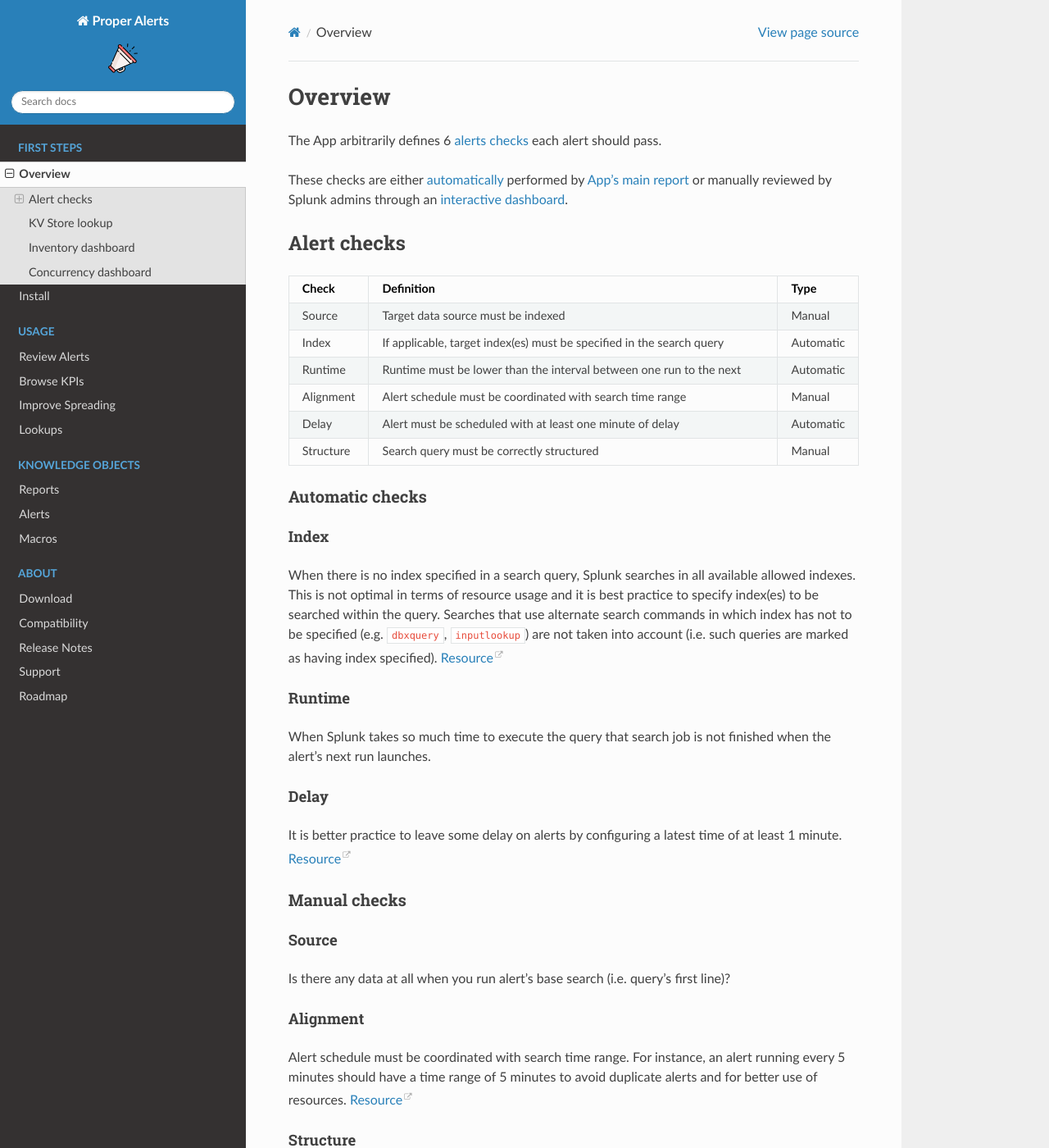
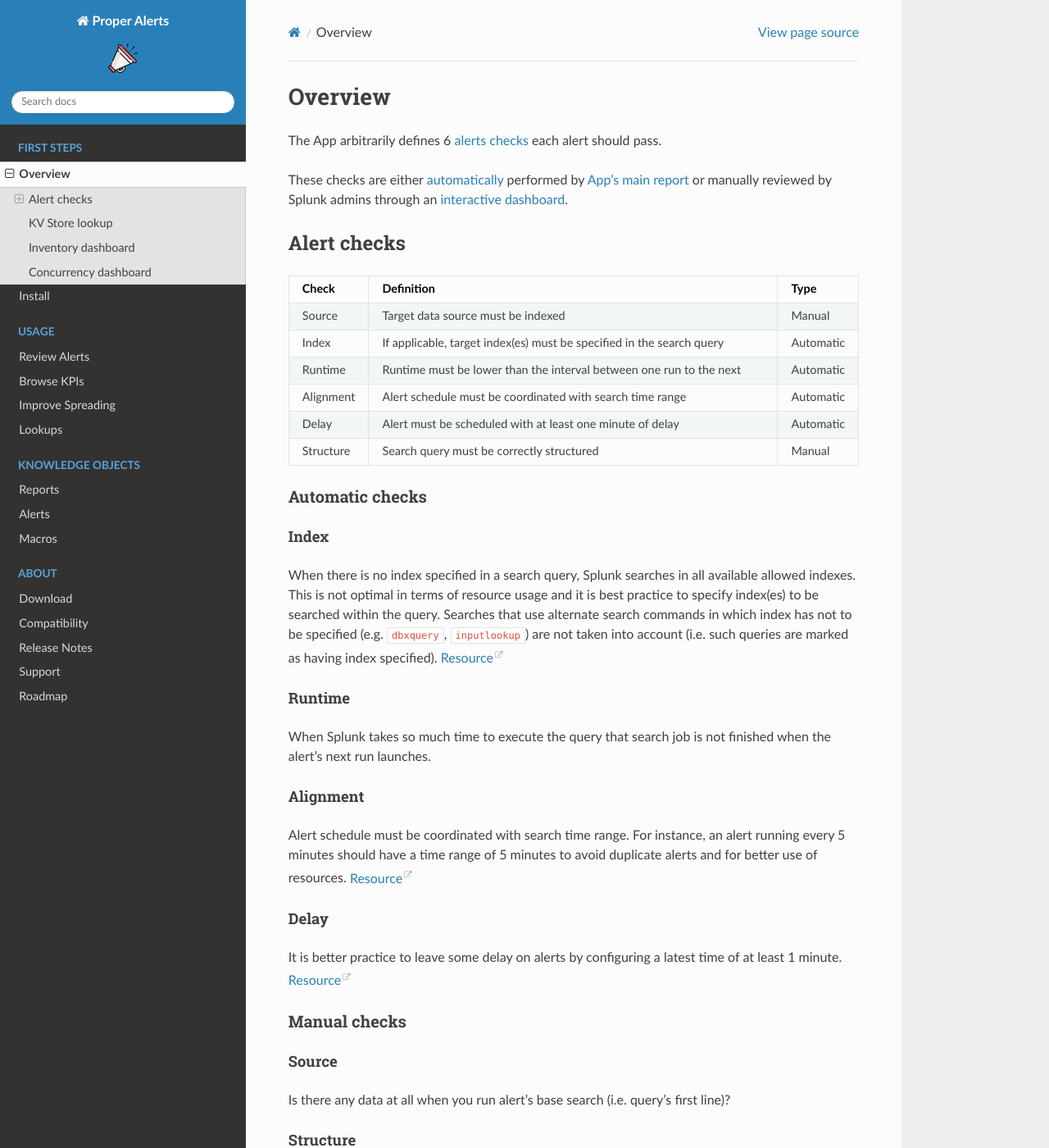
Before and after one commit to a-l-h/splunk-app-proper-alerts, a Sphinx documentation site: the page built from doc/overview.rst, in a window 1280 px wide and 1400 px high. Shown: the whole window at 82% size. Built offline with Sphinx 7.4.7 and the Read the Docs theme 2.0.0, drawn with Linux system fonts in a browser that asks for light colours.

Commit message:
Update overview.rst

```diff
--- a/doc/overview.rst
+++ b/doc/overview.rst
@@ -26,7 +26,7 @@ Alert checks
      - Automatic
    * - Alignment
      - Alert schedule must be coordinated with search time range
-     - Manual
+     - Automatic
    * - Delay
      - Alert must be scheduled with at least one minute of delay
      - Automatic
@@ -48,6 +48,12 @@ Runtime
 
 When Splunk takes so much time to execute the query that search job is not finished when the alert's next run launches.
 
+Alignment
+*********
+
+Alert schedule must be coordinated with search time range.
+For instance, an alert running every 5 minutes should have a time range of 5 minutes to avoid duplicate alerts and for better use of resources. `Resource <https://docs.splunk.com/Documentation/Splunk/latest/Alert/AlertSchedulingBestPractices#Coordinate_an_alert_schedule_and_search_time_range>`_
+
 Delay
 *****
 
@@ -61,12 +67,6 @@ Source
 ******
 
 Is there any data at all when you run alert's base search (i.e. query's first line)?
-
-Alignment
-*********
-
-Alert schedule must be coordinated with search time range.
-For instance, an alert running every 5 minutes should have a time range of 5 minutes to avoid duplicate alerts and for better use of resources. `Resource <https://docs.splunk.com/Documentation/Splunk/latest/Alert/AlertSchedulingBestPractices#Coordinate_an_alert_schedule_and_search_time_range>`_
 
 Structure
 *********
```
